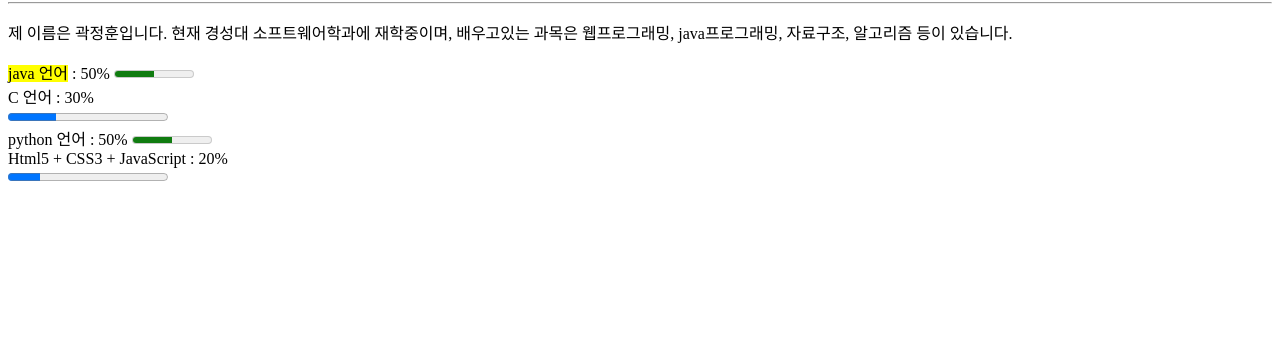
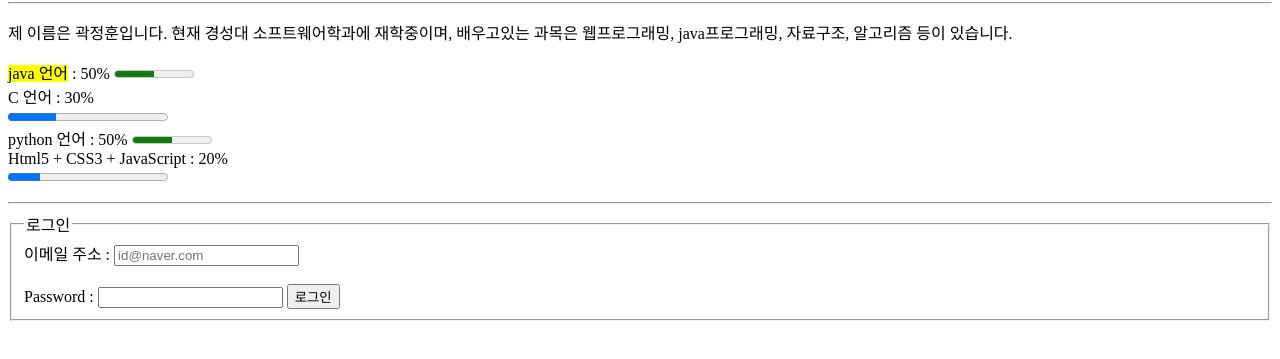
Before and after one commit to Jeonghun-k/webprogramming, a plain HTML site: page 0917/index.html in a window 1280 px wide. Shown: the part 87-446 px from the top of the page. Drawn offline with Linux system fonts and the light colour scheme.

Commit message:
Update index.html

```diff
--- a/0917/index.html
+++ b/0917/index.html
@@ -17,5 +17,14 @@
     Html5 + CSS3 + JavaScript : 20%<br>
         <progress value="2" max="10"></progress>
     </p>
+    <hr>
+    <form>
+        <fieldset>
+            <legend>로그인</legend>
+        이메일 주소 : <input type = "email" placeholder="id@naver.com"><br><br>
+        Password : <input type = "password">
+        <input type = "submit" value="로그인">
+        </fieldset>
+    </form>
 </body>
 </html>
```
